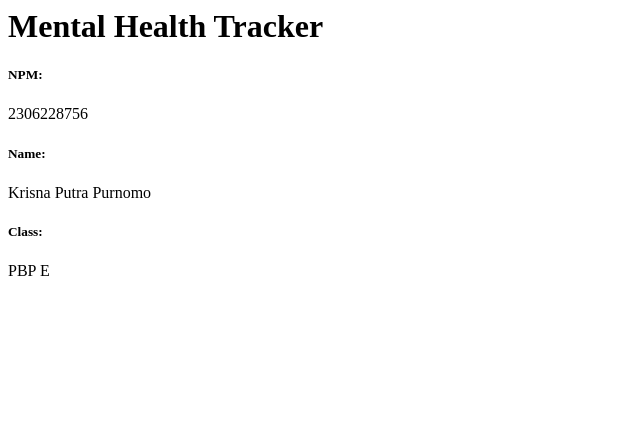
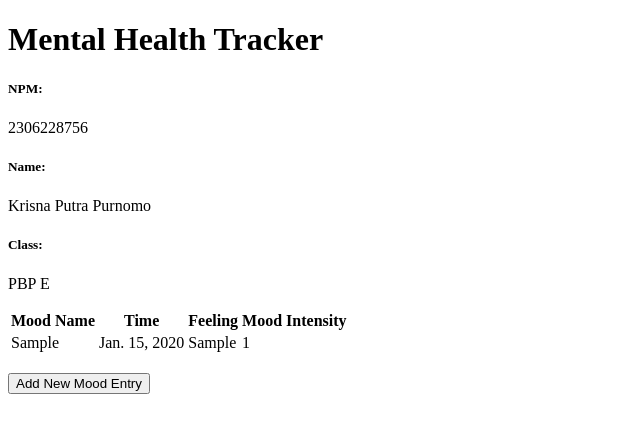
Before and after one commit to KrisnaPutraP/mental-health-tracker, a Django app: page / in a window 1280 px wide. Shown: the top 433 px of the page, without its empty margins (0-640 px from the left). Run offline with Django 5.2, Linux system fonts and the light colour scheme; tables that the repository leaves empty hold one stand-in row (values such as "Sample post").

Commit message:
Menyelesaikan tutorial 2

```diff
--- a/main/models.py
+++ b/main/models.py
@@ -1,6 +1,8 @@
+import uuid
 from django.db import models
 
 class MoodEntry(models.Model):
+    id = models.UUIDField(primary_key=True, default=uuid.uuid4, editable=False)
     mood = models.CharField(max_length=255)
     time = models.DateField(auto_now_add=True)
     feelings = models.TextField()
--- /dev/null
+++ b/main/templates/base.html
@@ -0,0 +1,13 @@
+{% load static %}
+<!DOCTYPE html>
+<html lang="en">
+  <head>
+    <meta charset="UTF-8" />
+    <meta name="viewport" content="width=device-width, initial-scale=1.0" />
+    {% block meta %} {% endblock meta %}
+  </head>
+
+  <body>
+    {% block content %} {% endblock content %}
+  </body>
+</html>
--- a/main/templates/main.html
+++ b/main/templates/main.html
@@ -1,8 +1,43 @@
+{% extends 'base.html' %}
+{% block content %}
 <h1>Mental Health Tracker</h1>
 
 <h5>NPM: </h5>
 <p>{{ npm }}<p>
-<h5>Name: </h5>
-<p>{{ name }}<p>
-<h5>Class: </h5>
-<p>{{ class }}<p>
+
+<h5>Name:</h5>
+<p>{{ name }}</p>
+
+<h5>Class:</h5>
+<p>{{ class }}</p>
+
+{% if not mood_entries %}
+<p>Belum ada data mood pada mental health tracker.</p>
+{% else %}
+<table>
+  <tr>
+    <th>Mood Name</th>
+    <th>Time</th>
+    <th>Feeling</th>
+    <th>Mood Intensity</th>
+  </tr>
+
+  {% comment %} Berikut cara memperlihatkan data mood di bawah baris ini
+  {% endcomment %}
+  {% for mood_entry in mood_entries %}
+  <tr>
+    <td>{{mood_entry.mood}}</td>
+    <td>{{mood_entry.time}}</td>
+    <td>{{mood_entry.feelings}}</td>
+    <td>{{mood_entry.mood_intensity}}</td>
+  </tr>
+  {% endfor %}
+</table>
+{% endif %}
+
+<br />
+
+<a href="{% url 'main:create_mood_entry' %}">
+  <button>Add New Mood Entry</button>
+</a>
+{% endblock content %}
--- a/main/urls.py
+++ b/main/urls.py
@@ -1,8 +1,13 @@
 from django.urls import path
-from main.views import show_main
+from main.views import show_main, create_mood_entry, show_xml, show_json, show_xml_by_id, show_json_by_id
 
 app_name = 'main'
 
 urlpatterns = [
     path('', show_main, name='show_main'),
+    path('create-mood-entry', create_mood_entry, name='create_mood_entry'),
+    path('xml/', show_xml, name='show_xml'),
+    path('json/', show_json, name='show_json'),
+    path('xml/<str:id>/', show_xml_by_id, name='show_xml_by_id'),
+    path('json/<str:id>/', show_json_by_id, name='show_json_by_id')
 ]
--- a/main/views.py
+++ b/main/views.py
@@ -1,10 +1,43 @@
-from django.shortcuts import render
+from django.shortcuts import render, redirect
+from main.forms import MoodEntryForm
+from main.models import MoodEntry
+from django.http import HttpResponse
+from django.core import serializers
 
 def show_main(request):
+    mood_entries = MoodEntry.objects.all()
+
     context = {
-        'npm' : '2306228756',
         'name': 'Krisna Putra Purnomo',
-        'class': 'PBP E'
+        'class': 'PBP E',
+        'npm': '2306228756',
+        'mood_entries': mood_entries
     }
 
     return render(request, "main.html", context)
+
+def create_mood_entry(request):
+    form = MoodEntryForm(request.POST or None)
+
+    if form.is_valid() and request.method == "POST":
+        form.save()
+        return redirect('main:show_main')
+
+    context = {'form': form}
+    return render(request, "create_mood_entry.html", context)
+
+def show_xml(request):
+    data = MoodEntry.objects.all()
+    return HttpResponse(serializers.serialize("xml", data), content_type="application/xml")
+
+def show_json(request):
+    data = MoodEntry.objects.all()
+    return HttpResponse(serializers.serialize("json", data), content_type="application/json")
+
+def show_xml_by_id(request, id):
+    data = MoodEntry.objects.filter(pk=id)
+    return HttpResponse(serializers.serialize("xml", data), content_type="application/xml")
+
+def show_json_by_id(request, id):
+    data = MoodEntry.objects.filter(pk=id)
+    return HttpResponse(serializers.serialize("json", data), content_type="application/json")
--- a/mental_health_tracker/settings.py
+++ b/mental_health_tracker/settings.py
@@ -25,7 +25,7 @@ SECRET_KEY = 'django-insecure-b=j6y$i4opor2_3t289k2nz$!a(-8vb$%d0)^ic4*o9)@u1(li
 # SECURITY WARNING: don't run with debug turned on in production!
 DEBUG = True
 
-ALLOWED_HOSTS = ["localhost", "127.0.0.1", "krisna-putra-mentalhealthtracker.pbp.cs.ui.ac.id"]
+ALLOWED_HOSTS = ["localhost", "127.0.0.1"]
 
 
 # Application definition
@@ -55,7 +55,7 @@ ROOT_URLCONF = 'mental_health_tracker.urls'
 TEMPLATES = [
     {
         'BACKEND': 'django.template.backends.django.DjangoTemplates',
-        'DIRS': [],
+        'DIRS': [BASE_DIR / 'templates'],
         'APP_DIRS': True,
         'OPTIONS': {
             'context_processors': [
@@ -122,3 +122,5 @@ STATIC_URL = 'static/'
 # https://docs.djangoproject.com/en/5.1/ref/settings/#default-auto-field
 
 DEFAULT_AUTO_FIELD = 'django.db.models.BigAutoField'
+
+CSRF_TRUSTED_ORIGINS = ["http://localhost","http://127.0.0.1","http://krisna-putra-mentalhealthtracker.pbp.cs.ui.ac.id","https://krisna-putra-mentalhealthtracker.pbp.cs.ui.ac.id"]
```
Also changed, not shown: main/forms.py (added, +7 -0 lines), main/templates/create_mood_entry.html (added, +18 -0 lines), .github/workflows/deploy.yml (added), main/migrations/0002_alter_moodentry_id.py (added).
